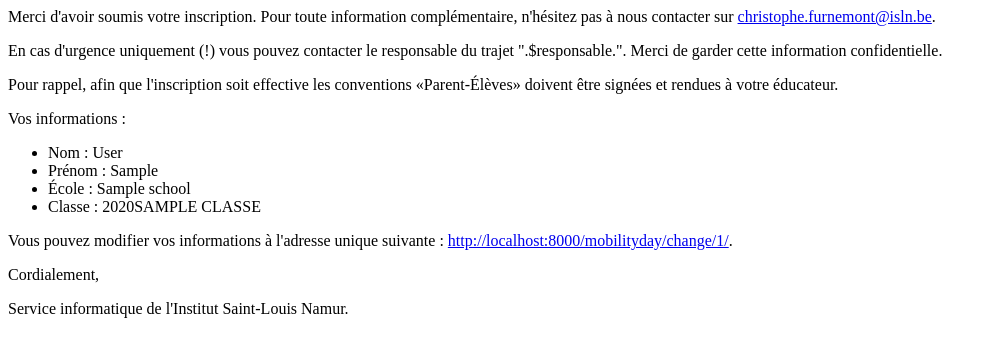
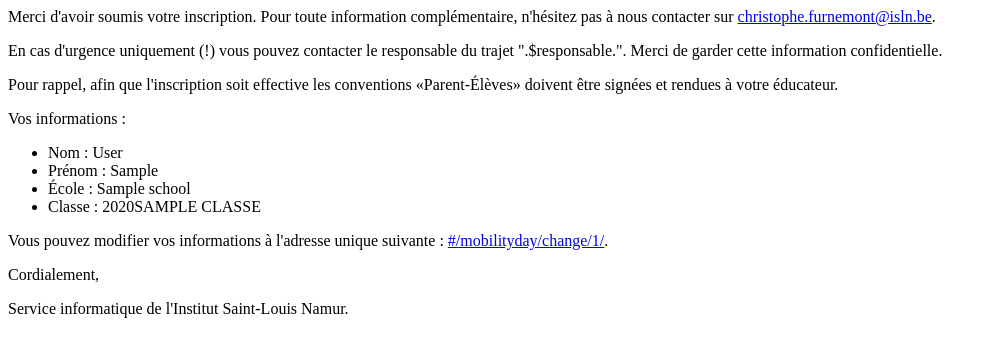
Before and after one commit to ISLNamur/mobilityday, a Django app: template templates/mobilityday/email.html in a window 1280 px wide. Shown: the top 357 px of the page, without its empty margins (0-997 px from the left). Run offline with Django 3.2, Linux system fonts and the light colour scheme; the template is opened without the code that fills it: most values are stand-ins (such as "Sample title", 1, 10 or a date in 2020).

Commit message:
Fix url display

```diff
--- a/templates/mobilityday/email.html
+++ b/templates/mobilityday/email.html
@@ -16,7 +16,7 @@
                 <li>Téléphone de contact : {{ o.contact_phone_return }}</li>
                 {% endif %}
             </ul>
-        <p>Vous pouvez modifier vos informations à l'adresse unique suivante : <a href='{{ url }}/mobilityday/change/{{ o.uuid }}/' >http://localhost:8000/mobilityday/change/{{ o.uuid }}/</a>.
+        <p>Vous pouvez modifier vos informations à l'adresse unique suivante : <a href='{{ url }}/mobilityday/change/{{ o.uuid }}/' >{{ url }}/mobilityday/change/{{ o.uuid }}/</a>.
         <p>Cordialement,</p>
         <p>Service informatique de l'Institut Saint-Louis Namur.</p>
     </body>
```
